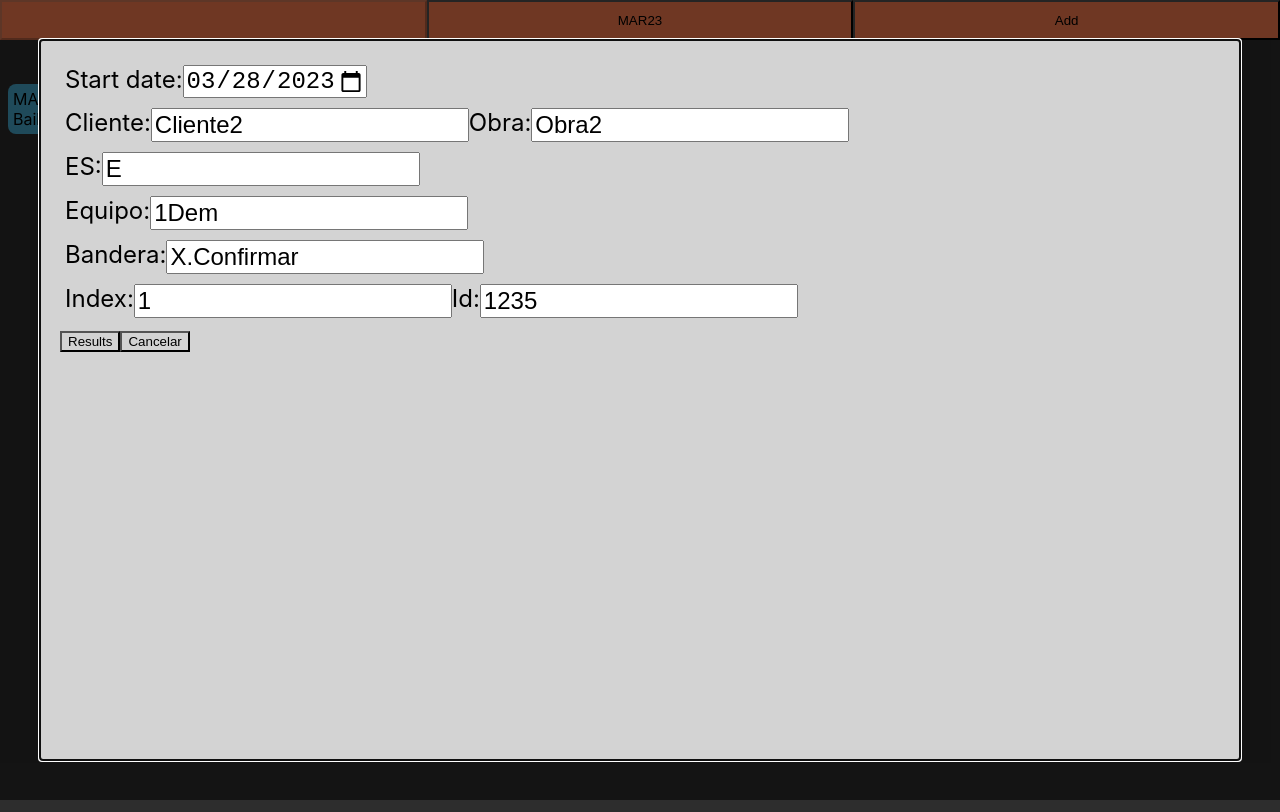
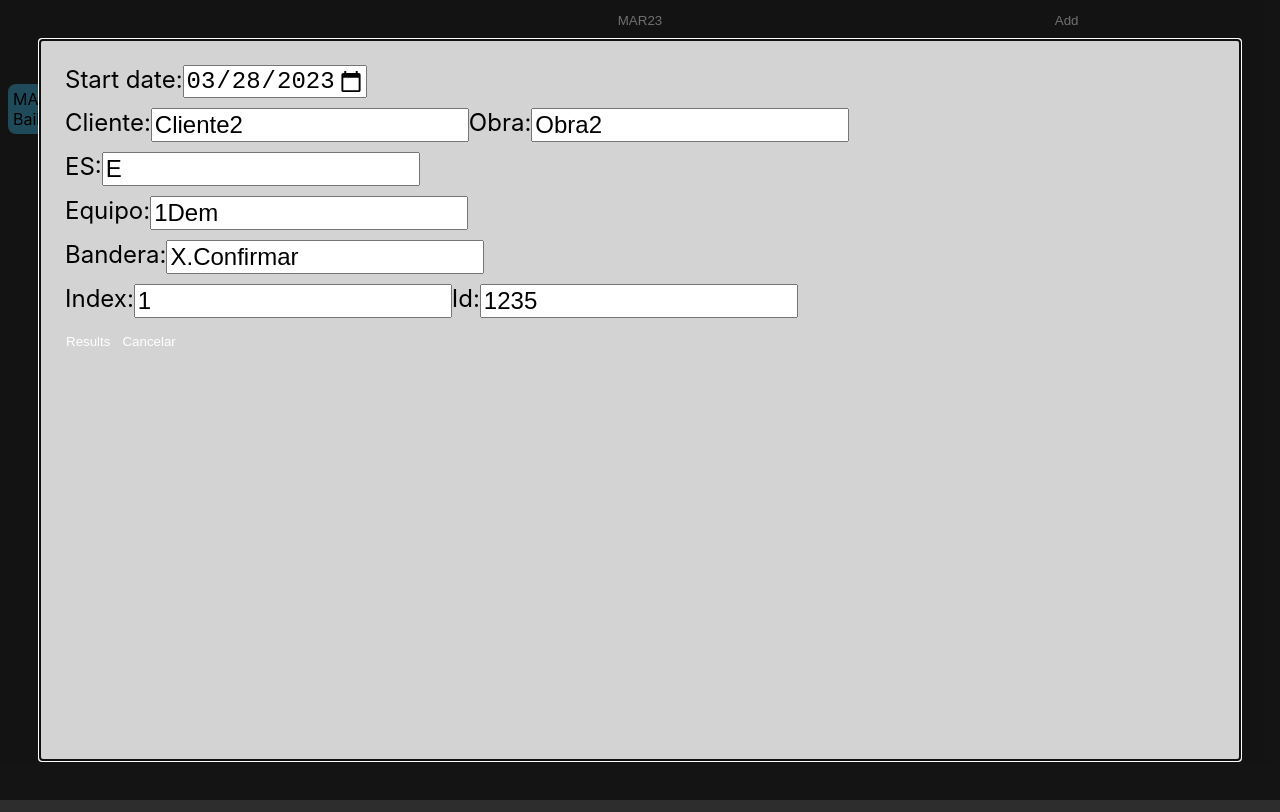
Before and after one commit to DanielBarragan96/ruta-js, a React (Create React App) app: page / in a window 1280 px wide. Built offline with nearby package versions, Linux system fonts and the light colour scheme.

Commit message:
changed btn style and bg color

```diff
--- a/src/NavBar.css
+++ b/src/NavBar.css
@@ -1,7 +1,7 @@
 .navbar_container {
   min-height: 5vh;
   flex: 2;
-  background-color: coral;
+  background-color: #2d2d2d;
   text-align: center;
   display: grid;
   grid-template-columns: repeat(3, 1fr);
@@ -9,4 +9,7 @@
 
 button {
   background-color: transparent;
+  color: white;
+  border: none;
+  background: none;
 }
```
